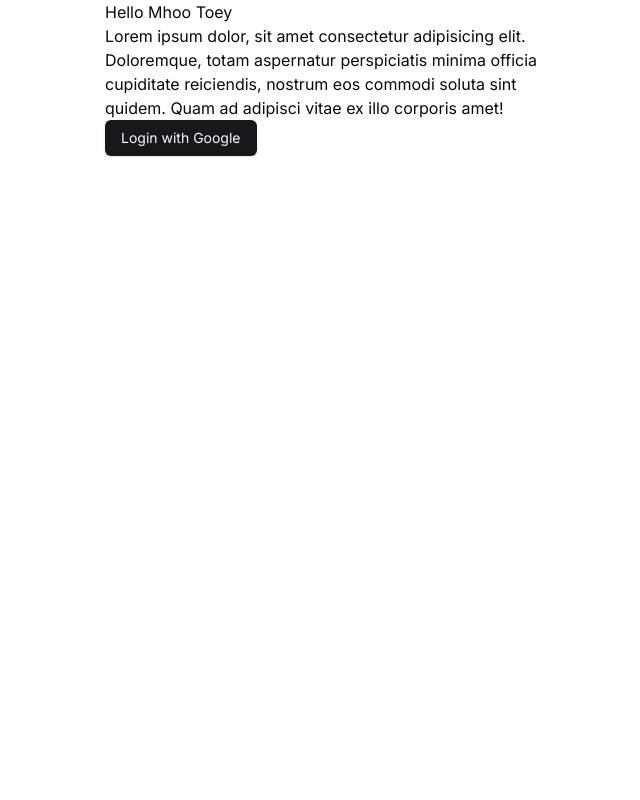
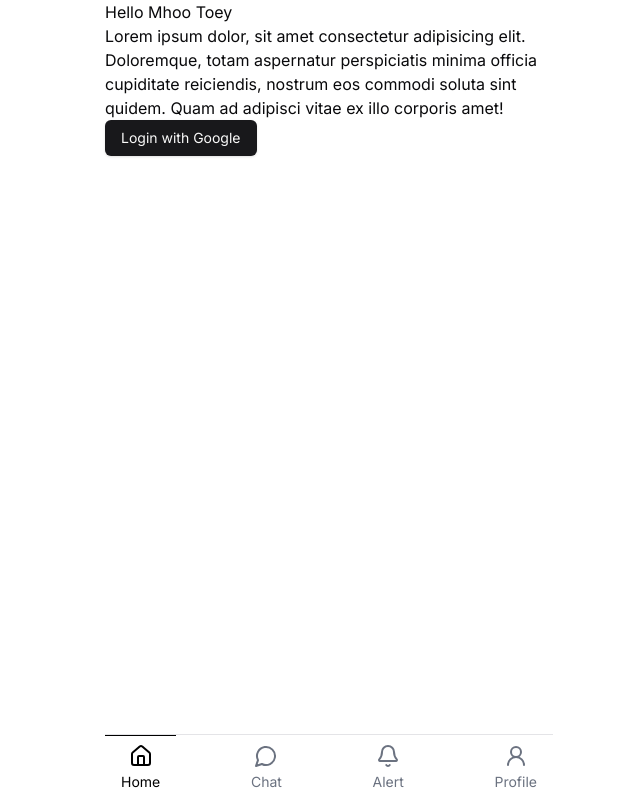
Before and after one commit to Qu1etboy/ku-connect-frontend, a Next.js app: page / in a window 1280 px wide. Shown: the whole page, without its empty margins (311-951 px from the left). Built offline with nearby package versions, Linux system fonts and the light colour scheme; no server answers.

Commit message:
feat: add menu and boilerplate route

```diff
--- /dev/null
+++ b/src/app/alert/page.tsx
@@ -0,0 +1,11 @@
+import Menu from "@/components/menu";
+import React from "react";
+
+export default function AlertPage() {
+  return (
+    <div>
+      AlertPage
+      <Menu />
+    </div>
+  );
+}
--- /dev/null
+++ b/src/app/chat/page.tsx
@@ -0,0 +1,11 @@
+import Menu from "@/components/menu";
+import React from "react";
+
+export default function ChatListPage() {
+  return (
+    <div>
+      ChatListPage
+      <Menu />
+    </div>
+  );
+}
--- a/src/app/page.tsx
+++ b/src/app/page.tsx
@@ -1,5 +1,6 @@
 "use client";
 
+import Menu from "@/components/menu";
 import { Button } from "@/components/ui/button";
 import { useUser } from "@/hooks/user";
 
@@ -26,6 +27,8 @@
       ) : (
         <Button onClick={() => login()}>Login with Google</Button>
       )}
+
+      <Menu />
     </main>
   );
 }
--- /dev/null
+++ b/src/app/profile/page.tsx
@@ -0,0 +1,11 @@
+import Menu from "@/components/menu";
+import React from "react";
+
+export default function ProfilePage() {
+  return (
+    <div>
+      ProfilePage
+      <Menu />
+    </div>
+  );
+}
--- a/src/components/container/mobile.tsx
+++ b/src/components/container/mobile.tsx
@@ -5,5 +5,5 @@
 };
 
 export default function MobileContainer({ children }: MobileContainerProps) {
-  return <div className="max-w-md mx-auto">{children}</div>;
+  return <div className="relative max-w-md mx-auto min-h-dvh">{children}</div>;
 }
--- /dev/null
+++ b/src/components/menu/index.tsx
@@ -0,0 +1,52 @@
+"use client";
+
+import React from "react";
+import MenuItem from "./menu-item";
+import { usePathname } from "next/navigation";
+import Link from "next/link";
+import { Bell, House, MessageCircle, UserRound } from "lucide-react";
+
+const menu = [
+  {
+    name: "Home",
+    icon: <House />,
+    url: "/",
+  },
+  {
+    name: "Chat",
+    icon: <MessageCircle />,
+    url: "/chat",
+  },
+  {
+    name: "Alert",
+    icon: <Bell />,
+    url: "/alert",
+  },
+  {
+    name: "Profile",
+    icon: <UserRound />,
+    url: "/profile",
+  },
+];
+
+export default function Menu() {
+  const pathname = usePathname();
+
+  return (
+    <nav className="absolute bottom-0 w-full border-t">
+      <ul className="flex justify-between items-center space-x-4">
+        {menu.map((item) => (
+          <MenuItem key={item.url} active={item.url === pathname}>
+            <Link
+              href={item.url}
+              className="flex flex-col justify-center items-center px-4 py-2"
+            >
+              {item.icon}
+              <span className="text-sm mt-1">{item.name}</span>
+            </Link>
+          </MenuItem>
+        ))}
+      </ul>
+    </nav>
+  );
+}
--- /dev/null
+++ b/src/components/menu/menu-item.tsx
@@ -0,0 +1,19 @@
+import { cn } from "@/lib/utils";
+import React from "react";
+
+type MenuItemProps = {
+  active?: boolean;
+  children: React.ReactNode;
+};
+
+export default function MenuItem({ active, children }: MenuItemProps) {
+  return (
+    <li
+      className={cn(
+        active ? "text-black border-t border-black" : "text-gray-500"
+      )}
+    >
+      {children}
+    </li>
+  );
+}
```
